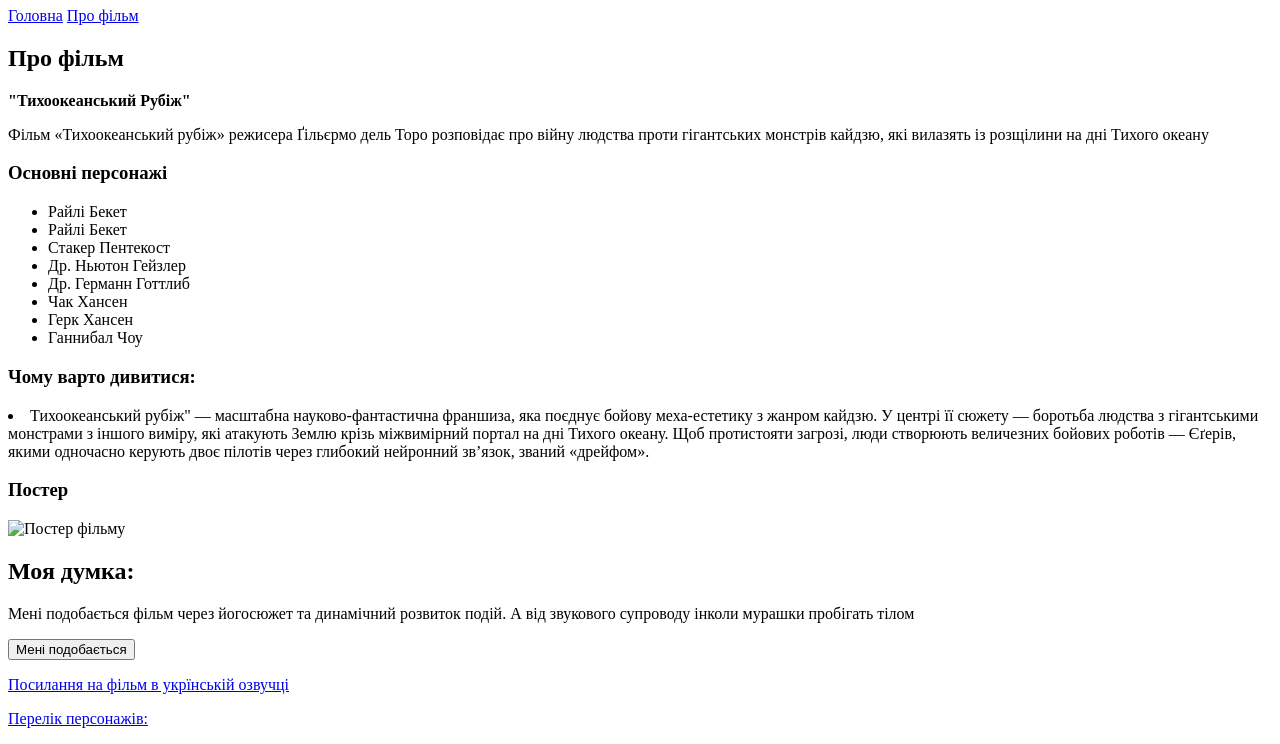
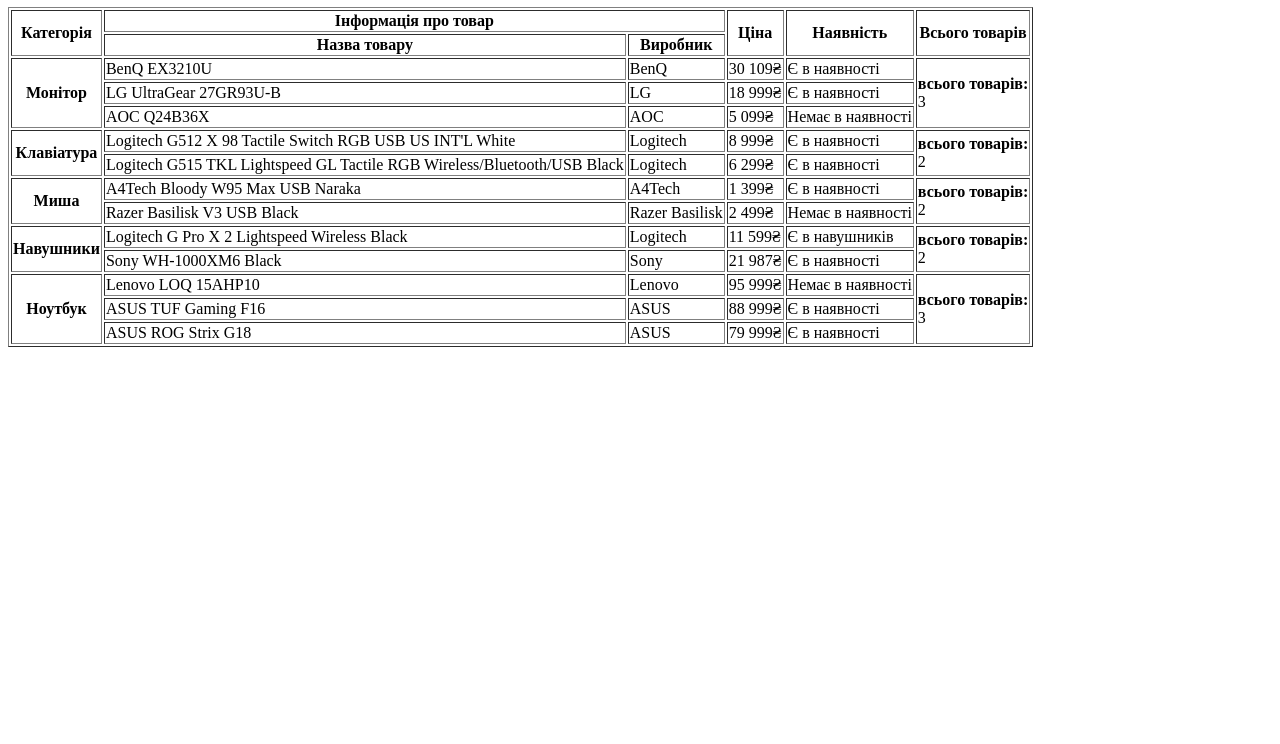
Before and after one commit to farinaartem2-star/I22_Faryn, a plain HTML site: page index.html in a window 1280 px wide. Shown: the part 73-817 px from the top of the page. Drawn offline with Linux system fonts and the light colour scheme.

Commit message:
практична робота №3, варіант 2

```diff
--- a/index.html
+++ b/index.html
@@ -3,72 +3,151 @@
 <head>
     <meta charset="UTF-8">
     <meta name="viewport" content="width=device-width, initial-scale=1.0">
-    <title>Мій улюблений фільм</title>
+    <title>Каталог товарів</title>
 </head>
 <body>
+    <h1>Каталог комп'ютерної техніки</h1>
 
-<h1>Pacafic Rim</h1>
+    <table border="1">
 
-<nav>
-    <a href="index.html">Головна</a>
-    <a href="info.html">Про фільм</a>
-</nav>
+         <tbody>
 
-<h2>Про фільм</h2>
+        <thead>
 
-<p>
-    <strong>"Тихоокеанський Рубіж"</strong>
-</p>
 
-<p>
-    Фільм «Тихоокеанський рубіж» режисера Ґільєрмо дель Торо розповідає про війну людства проти гігантських монстрів кайдзю,
-    які вилазять із розщілини на дні Тихого океану<br>
-</p>
+            <tr>
+                <th rowspan="2">Категорія</th>
+                <th colspan="2">Інформація про товар</th>
+                <th rowspan="2">Ціна</th>
+                <th rowspan="2">Наявність</th>
+                <th rowspan="2">Всього товарів</th>
+            </tr>
 
-<h3 id="Characters">Основні персонажі</h3>
+            <tr>
+                <th>Назва товару</th>
+                <th>Виробник</th>
+            </tr>
+        </thead>
 
-<ul>
-    <li>Райлі Бекет</li>
-    <li>Райлі Бекет</li>
-    <li>Стакер Пентекост</li>
-    <li>Др. Ньютон Гейзлер</li>
-    <li>Др. Германн Готтлиб</li>
-    <li>Чак Хансен </li>
-    <li>Герк Хансен</li>
-    <li>Ганнибал Чоу</li>
-</ul>
+        <tr>
+            <th rowspan="3">Монітор</th>
 
-<h3>
-    Чому варто дивитися:
-</h3>
 
-<li>Тихоокеанський рубіж" — масштабна науково-фантастична франшиза, яка поєднує бойову меха-естетику з жанром кайдзю.
-    У центрі її сюжету — боротьба людства з гігантськими монстрами з іншого виміру, які атакують Землю крізь міжвимірний портал на дні Тихого океану.
-    Щоб протистояти загрозі, люди створюють величезних бойових роботів — Єґерів, якими одночасно керують двоє пілотів через глибокий нейронний зв’язок, званий «дрейфом».</li>
 
-    <h3>Постер</h3>
+            <td>BenQ EX3210U</td>
+            <td>BenQ</td>
+            <td>30 109₴</td>
+            <td>Є в наявності</td>
 
-    <img src="image/Pacific_Rim.jpg" alt="Постер фільму" width="300">
+            <td rowspan="3"><strong>всього товарів:</strong><dt>
+            3
+            </td>
+        </tr>
 
-    <div>
-        <h2>Моя думка:</h2>
-        <p>Мені подобається фільм через йогосюжет та динамічний розвиток подій.
-            А від звукового супроводу інколи мурашки пробігать тілом
-        </p>
-        <button>Мені подобається</button>
-    </div>
+        <tr>
+            <td>LG UltraGear 27GR93U-B</td>
+            <td>LG</td>
+            <td>18 999₴</td>
+            <td>Є в наявності</td>
+        </tr>
 
-    <p>
-        <a href="https://uakino.best/franchise/28609-tykhookeanskyi-rubizh.html" target="_blank">
-            Посилання на фільм в укрїнській озвучці
-        </a>
-    </p>
+        <tr>
+            <td>AOC Q24B36X</td>
+            <td>AOC</td>
+            <td>5 099₴</td>
+            <td>Немає в наявності</td>
+        </tr>
 
-    <p>
-        <a href="#Characters">
-            Перелік персонажів:
-        </a>
-    </p>
+        <tr>
+            <th rowspan="2">Клавіатура</th>
+
+            <td>Logitech G512 X 98 Tactile Switch RGB USB US INT'L White </td>
+            <td>Logitech</td>
+            <td>8 999₴</td>
+            <td>Є в наявності</td>
+
+            <td rowspan="2"><strong>всього товарів:</strong><dt>
+            2
+            </td>
+        </tr>
+
+        <tr>
+            <td>Logitech G515 TKL Lightspeed GL Tactile RGB Wireless/Bluetooth/USB Black</td>
+            <td>Logitech</td>
+            <td>6 299₴</td>
+            <td>Є в наявності</td>
+        </tr>
+
+        <tr>
+            <th rowspan="2">Миша</th>
+
+            <td>A4Tech Bloody W95 Max USB Naraka</td>
+            <td>A4Tech</td>
+            <td>1 399₴</td>
+            <td>Є в наявності</td>
+
+            <td rowspan="2"><strong>всього товарів:</strong><dt>
+            2
+            </td>
+        </tr>
+
+        <tr>
+            <td>Razer Basilisk V3 USB Black</td>
+            <td>Razer Basilisk</td>
+            <td>2 499₴</td>
+            <td>Немає в наявності</td>
+        </tr>
+
+        <tr>
+            <th rowspan="2">Навушники</th>
+
+            <td>Logitech G Pro X 2 Lightspeed Wireless Black</td>
+            <td>Logitech</td>
+            <td>11 599₴</td>
+            <td>Є в навушників</td>
+
+            <td rowspan="2"><strong>всього товарів:</strong><dt>
+            2
+            </td>
+        </tr>
+
+         <tr>
+            <td>Sony WH-1000XM6 Black</td>
+            <td>Sony</td>
+            <td>21 987₴</td>
+            <td>Є в наявності</td>
+         </tr>
+
+         <tr>
+            <th rowspan="3">Ноутбук</th>
+
+            <td>Lenovo LOQ 15AHP10</td>
+            <td>Lenovo</td>
+            <td>95 999₴</td>
+            <td>Немає в наявності</td>
+
+            <td rowspan="3"><strong>всього товарів:</strong><dt>
+            3
+            </td>
+         </tr>
+
+         <tr>
+            <td>ASUS TUF Gaming F16</td>
+            <td>ASUS</td>
+            <td>88 999₴</td>
+            <td>Є в наявності</td>
+         </tr>
+
+         <tr>
+            <td>ASUS ROG Strix G18</td>
+            <td>ASUS</td>
+            <td>79 999₴</td>
+            <td>Є в наявності</td>
+         </tr>
+
+        </tbody>
+
+
 
 </body>
 </html>
```
